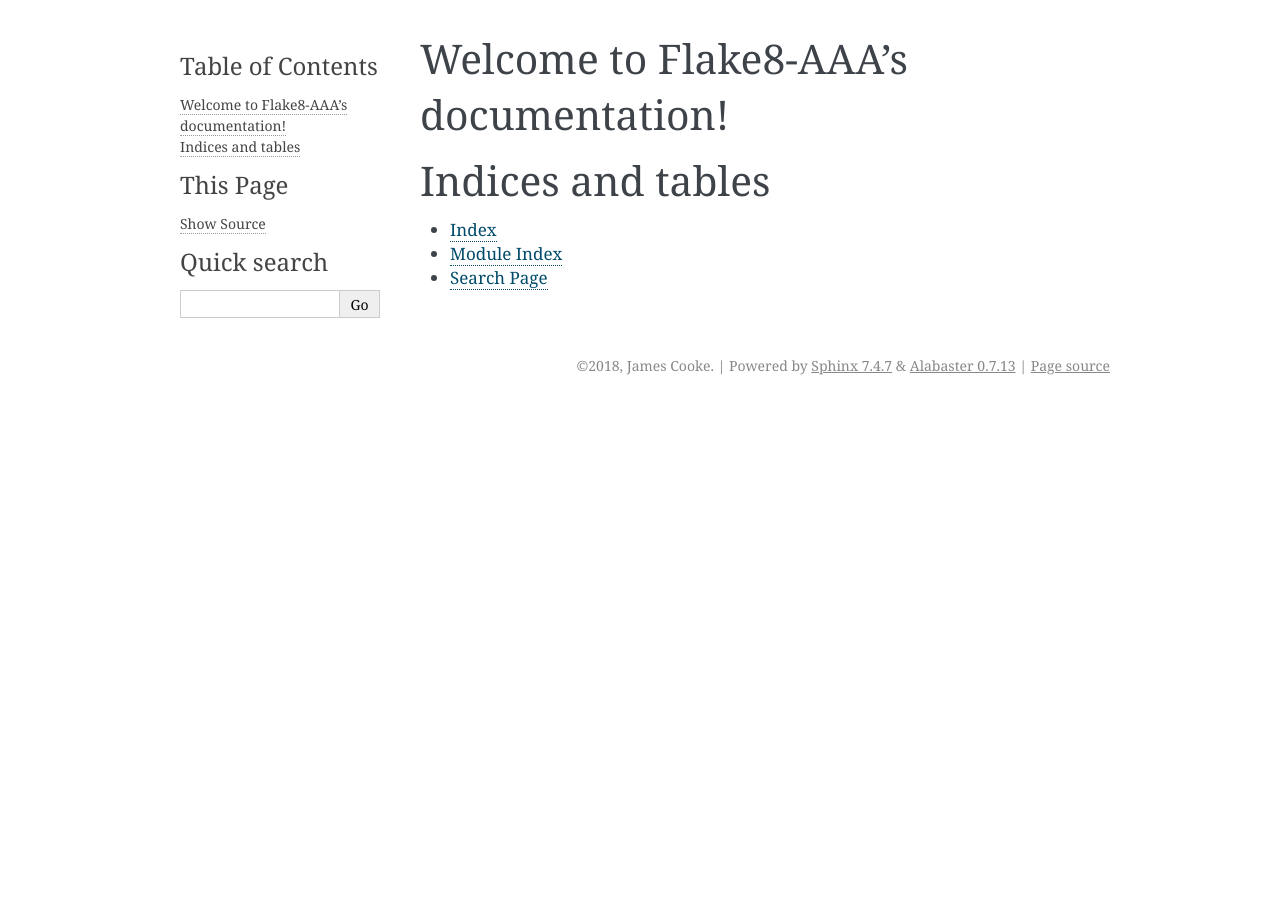
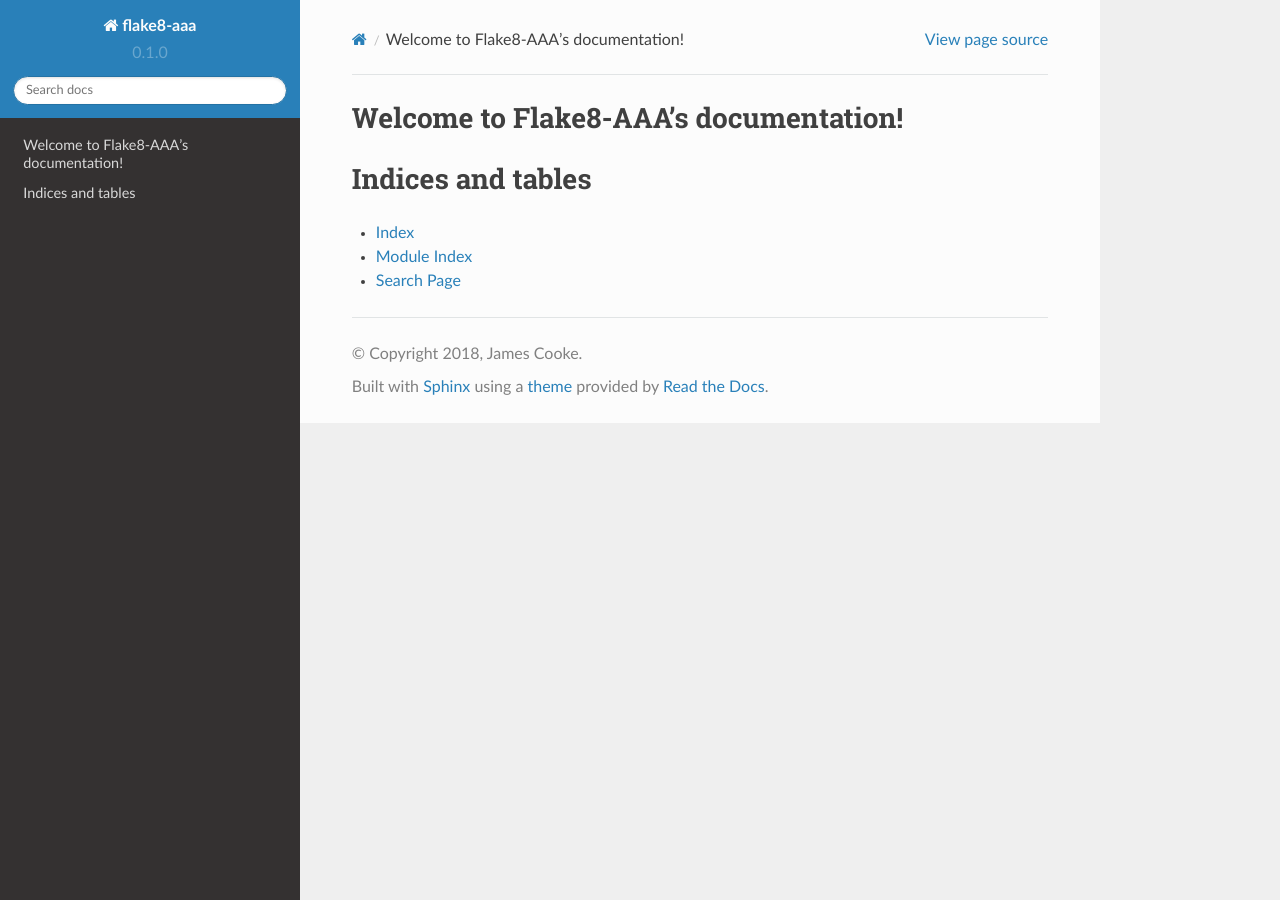
Before and after one commit to jamescooke/flake8-aaa, a Sphinx documentation site: the page built from docs/index.rst, in a window 1280 px wide. Built offline with Sphinx 7.4.7 and the Read the Docs theme 2.0.0, drawn with Linux system fonts in a browser that asks for light colours; some of the changed lines change nothing that is shown.

Commit message:
Configure Sphinx

```diff
--- a/docs/conf.py
+++ b/docs/conf.py
@@ -1,44 +1,39 @@
 # -*- coding: utf-8 -*-
-#
-# Configuration file for the Sphinx documentation builder.
-#
-# This file does only contain a selection of the most common options. For a
-# full list see the documentation:
-# http://www.sphinx-doc.org/en/master/config
 
 # -- Path setup --------------------------------------------------------------
 
-# If extensions (or modules to document with autodoc) are in another directory,
-# add these directories to sys.path here. If the directory is relative to the
-# documentation root, use os.path.abspath to make it absolute, like shown here.
-#
-# import os
-# import sys
-# sys.path.insert(0, os.path.abspath('.'))
+import os
+import sys
 
+# Base directory of project
+basedir = os.path.dirname(os.path.dirname(__file__))
+
+sys.path.insert(0, basedir)
+
+# --- Load __about__ info ----------------------------------------------------
+
+about = {}
+with open(os.path.join(basedir, 'flake8_aaa', '__about__.py')) as f:
+    exec(f.read(), about)
 
 # -- Project information -----------------------------------------------------
 
-project = 'Flake8-AAA'
-copyright = '2018, James Cooke'
-author = 'James Cooke'
+project = about['__name__']
+copyright = about['__copyright__']
+author = about['__author__']
 
-# The short X.Y version
-version = ''
-# The full version, including alpha/beta/rc tags
-release = ''
-
+# Version == release (strategy copied from Warehouse)
+version = release = about['__version__']
 
 # -- General configuration ---------------------------------------------------
-
-# If your documentation needs a minimal Sphinx version, state it here.
-#
-# needs_sphinx = '1.0'
 
 # Add any Sphinx extension module names here, as strings. They can be
 # extensions coming with Sphinx (named 'sphinx.ext.*') or your custom
 # ones.
 extensions = [
+    'sphinx.ext.autodoc',
+    'sphinx.ext.doctest',
+    'sphinx.ext.napoleon',
 ]
 
 # Add any paths that contain templates here, relative to this directory.
@@ -68,13 +63,12 @@ exclude_patterns = ['_build', 'Thumbs.db', '.DS_Store']
 # The name of the Pygments (syntax highlighting) style to use.
 pygments_style = 'sphinx'
 
-
 # -- Options for HTML output -------------------------------------------------
 
 # The theme to use for HTML and HTML Help pages.  See the documentation for
 # a list of builtin themes.
 #
-html_theme = 'alabaster'
+html_theme = 'sphinx_rtd_theme'
 
 # Theme options are theme-specific and customize the look and feel of a theme
 # further.  For a list of options available for each theme, see the
@@ -97,12 +91,10 @@ html_static_path = ['_static']
 #
 # html_sidebars = {}
 
-
 # -- Options for HTMLHelp output ---------------------------------------------
 
 # Output file base name for HTML help builder.
 htmlhelp_basename = 'Flake8-AAAdoc'
-
 
 # -- Options for LaTeX output ------------------------------------------------
 
@@ -128,20 +120,20 @@ latex_elements = {
 # (source start file, target name, title,
 #  author, documentclass [howto, manual, or own class]).
 latex_documents = [
-    (master_doc, 'Flake8-AAA.tex', 'Flake8-AAA Documentation',
-     'James Cooke', 'manual'),
+    (
+        master_doc,
+        'flake8-aaa.tex',
+        '{} Documentation'.format(project),
+        author,
+        'manual',
+    ),
 ]
-
 
 # -- Options for manual page output ------------------------------------------
 
 # One entry per manual page. List of tuples
 # (source start file, name, description, authors, manual section).
-man_pages = [
-    (master_doc, 'flake8-aaa', 'Flake8-AAA Documentation',
-     [author], 1)
-]
-
+man_pages = [(master_doc, 'flake8-aaa', '{} Documentation'.format(project), [author], 1)]
 
 # -- Options for Texinfo output ----------------------------------------------
 
@@ -149,7 +141,13 @@ man_pages = [
 # (source start file, target name, title, author,
 #  dir menu entry, description, category)
 texinfo_documents = [
-    (master_doc, 'Flake8-AAA', 'Flake8-AAA Documentation',
-     author, 'Flake8-AAA', 'One line description of project.',
-     'Miscellaneous'),
+    (
+        master_doc,
+        project,
+        '{} Documentation'.format(project),
+        author,
+        'Flake8-AAA',
+        about['__description__'],
+        'Miscellaneous',
+    ),
 ]
--- a/docs/index.rst
+++ b/docs/index.rst
@@ -1,8 +1,3 @@
-.. Flake8-AAA documentation master file, created by
-   sphinx-quickstart on Sun May 27 19:16:13 2018.
-   You can adapt this file completely to your liking, but it should at least
-   contain the root `toctree` directive.
-
 Welcome to Flake8-AAA's documentation!
 ======================================
 
```
Also changed, not shown: 2 other files.
